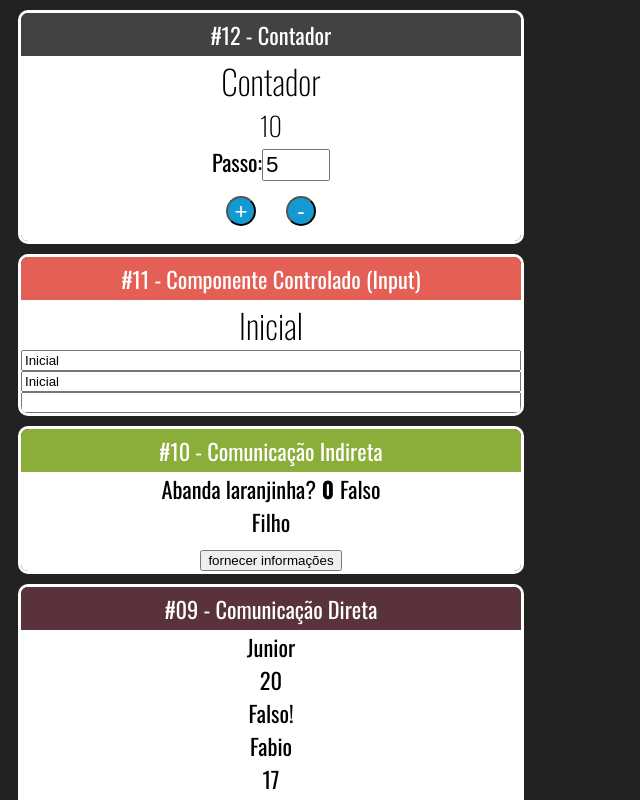
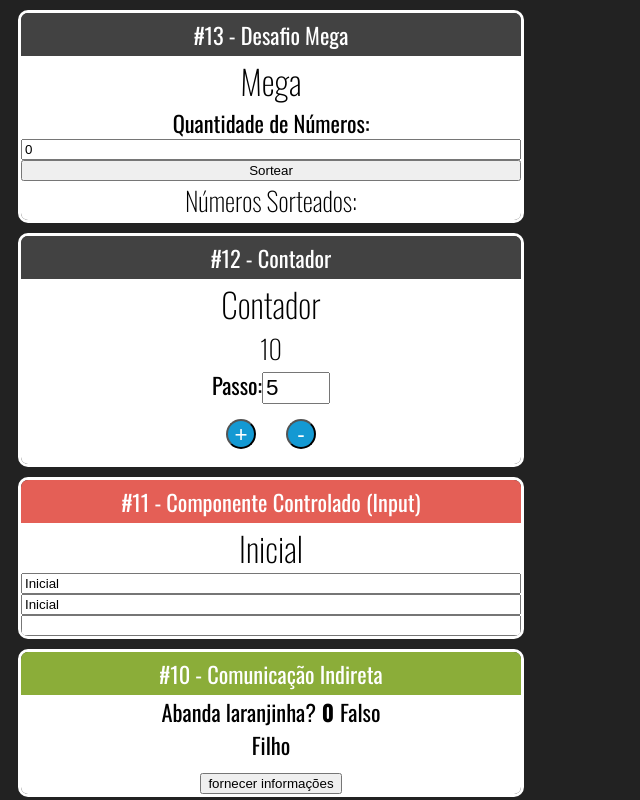
Before and after one commit to Homura-san/fundamentos-react, a React (Create React App) app: page / in a window 1280 px wide. Shown: the top 800 px of the page, without its empty margins (0-640 px from the left). Built offline with nearby package versions, Linux system fonts and the light colour scheme.

Commit message:
Desafio Mega Sena - Tentativa

```diff
--- a/src/App.jsx
+++ b/src/App.jsx
@@ -14,11 +14,16 @@ import DiretaPai from "./components/comunicacao/DiretaPai";
 import IndiretaPai from "./components/comunicacao/IndiretaPai";
 import Input from "./components/formulario/Input";
 import Contador from "./components/contador/Contador";
+import Mega from "./components/mega/Mega";
 
 // Sintaxe de função mais reduzida possível
 
 export default _ =>
     <div className="App">
+        <Card titulo="#13 - Desafio Mega" color="#424242">
+            <Mega></Mega>
+        </Card>
+
         <Card titulo="#12 - Contador" color="#424242">
             <Contador numeroInicial={10}></Contador>
         </Card>
--- /dev/null
+++ b/src/components/mega/Mega.jsx
@@ -0,0 +1,57 @@
+import React from "react";
+
+function sorteio(qtd, lista) {
+    for (var i = 0; i < qtd; i++) {
+        const gerarNumero = () => parseInt(Math.random() * (60 - 1)) + 1
+        var valor = gerarNumero()
+        confere(valor, lista)
+    }
+}
+
+function confere(valor, lista) {
+    var repetido = false
+    var indice = 0
+
+    if (lista.length == 0) {
+        lista.push(valor)
+    }
+
+    while ((repetido == false) && (indice < lista.length)) {
+        if (valor == lista[indice]) {
+            repetido = true
+        } else if (indice == lista.length - 1) {
+            if (lista[indice] == valor) {
+                repetido = true
+            } else {
+                lista.push(valor)
+            }
+        }
+        indice++
+    }
+}
+
+export default function Mega() {
+    var lista = []
+    const [qtd, setQtd] = React.useState(0)
+
+    return (
+        <div>
+            <h2>Mega</h2>
+            <div style={{
+                display: 'flex',
+                flexDirection: 'column',}}>
+                <label htmlFor="qtdInput">Quantidade de Números:</label>
+                <input id="qtdInput" value={qtd} onChange={e => setQtd(+e.target.value)} />
+                <button onClick={sorteio(qtd, lista)}>Sortear</button>
+            </div>
+
+            <div>
+                <h3>Números Sorteados: {lista.map((num, index) => (
+                    <p key={index}>{num}</p>
+                ))}</h3>
+            </div>
+
+
+        </div>
+    )
+}
```
